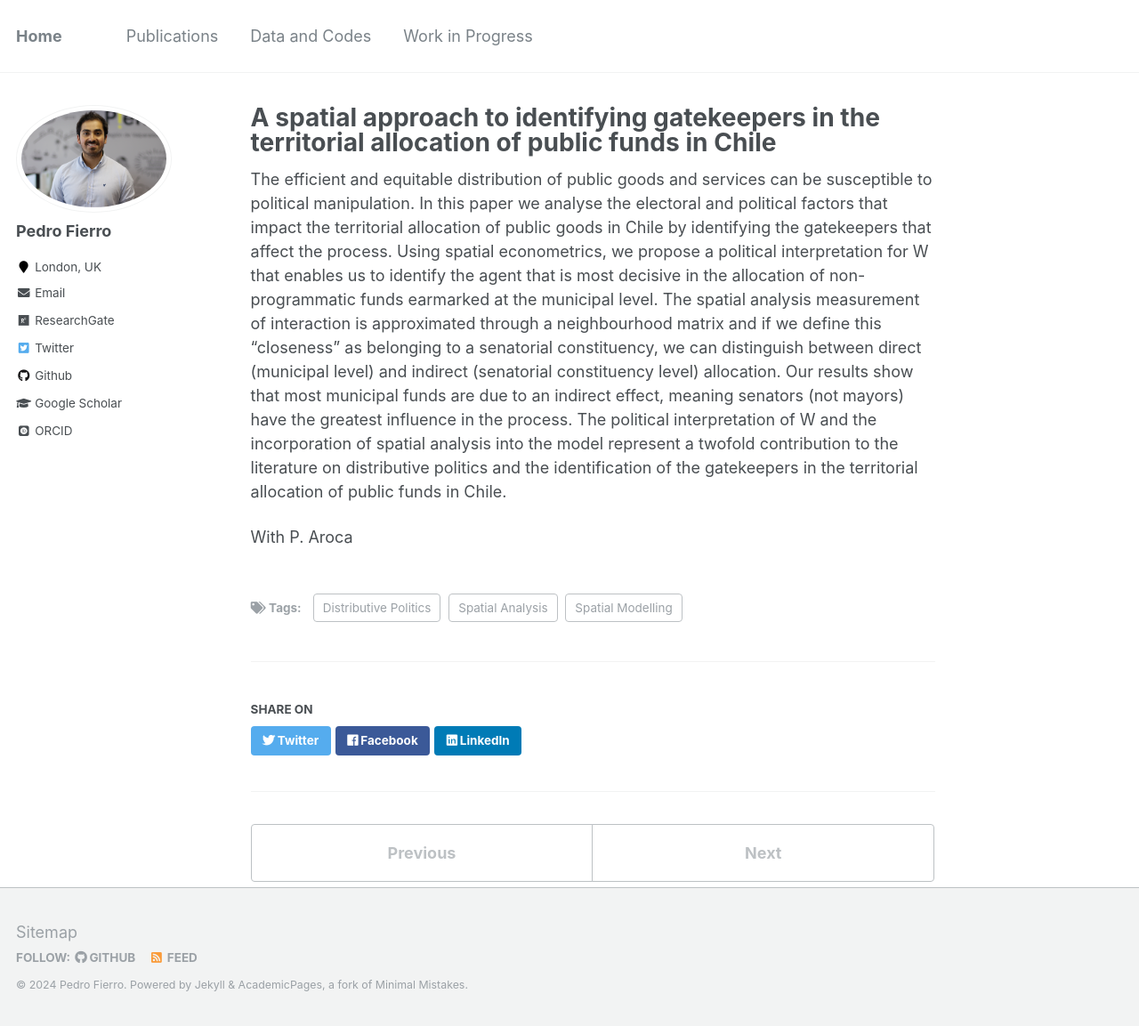
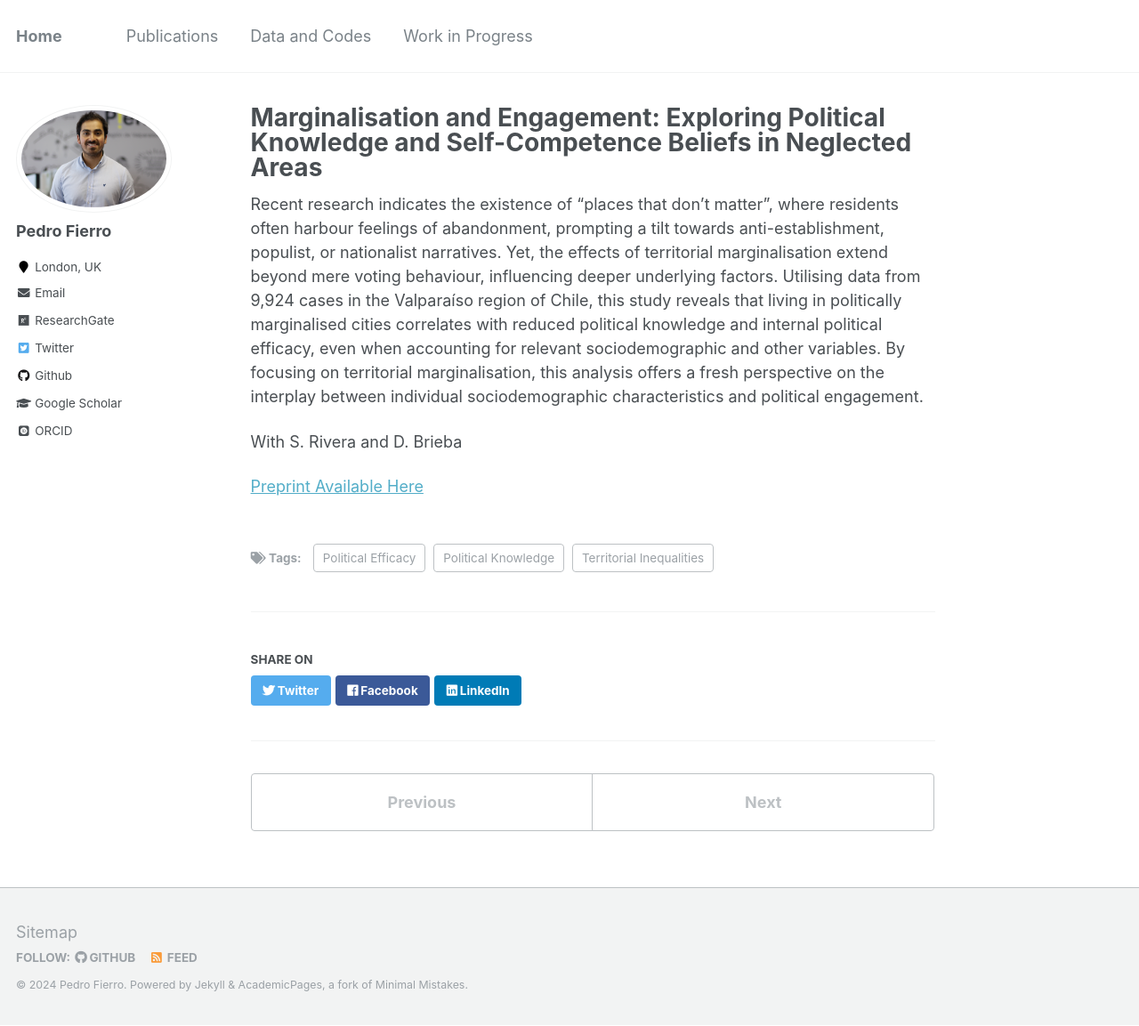
Before and after one commit to pedrofierroz87/pedrofierroz87.github.io, a Jekyll site: the page built from _posts/2013-08-14-blog-post-3.md, in a window 1280 px wide and 1153 px high. Shown: the whole window at 89% size. Built offline with Jekyll 4.4.1, drawn with Linux system fonts in a browser that asks for light colours; some web fonts are replaced.

Commit message:
Update 2013-08-14-blog-post-3.md

```diff
--- a/_posts/2013-08-14-blog-post-3.md
+++ b/_posts/2013-08-14-blog-post-3.md
@@ -1,13 +1,15 @@
 ---
-title: 'A spatial approach to identifying gatekeepers in the territorial allocation of public funds in Chile'
+title: 'Marginalisation and Engagement: Exploring Political Knowledge and Self-Competence Beliefs in Neglected Areas'
 date: 2023-05-10
 permalink: /posts/2013/08/blog-post-3/
 tags:
-  - Spatial Analysis
-  - Spatial Modelling
-  - Distributive Politics
+  - Political Efficacy
+  - Political Knowledge
+  - Territorial Inequalities
 ---
 
-The efficient and equitable distribution of public goods and services can be susceptible to political manipulation. In this paper we analyse the electoral and political factors that impact the territorial allocation of public goods in Chile by identifying the gatekeepers that affect the process. Using spatial econometrics, we propose a political interpretation for W that enables us to identify the agent that is most decisive in the allocation of non-programmatic funds earmarked at the municipal level. The spatial analysis measurement of interaction is approximated through a neighbourhood matrix and if we define this “closeness” as belonging to a senatorial constituency, we can distinguish between direct (municipal level) and indirect (senatorial constituency level) allocation. Our results show that most municipal funds are due to an indirect effect, meaning senators (not mayors) have the greatest influence in the process. The political interpretation of W and the incorporation of spatial analysis into the model represent a twofold contribution to the literature on distributive politics and the identification of the gatekeepers in the territorial allocation of public funds in Chile.
+Recent research indicates the existence of "places that don’t matter", where residents often harbour feelings of abandonment, prompting a tilt towards anti-establishment, populist, or nationalist narratives. Yet, the effects of territorial marginalisation extend beyond mere voting behaviour, influencing deeper underlying factors. Utilising data from 9,924 cases in the Valparaíso region of Chile, this study reveals that living in politically marginalised cities correlates with reduced political knowledge and internal political efficacy, even when accounting for relevant sociodemographic and other variables. By focusing on territorial marginalisation, this analysis offers a fresh perspective on the interplay between individual sociodemographic characteristics and political engagement.
 
-With P. Aroca
+With S. Rivera and D. Brieba
+
+[Preprint Available Here]()
```
